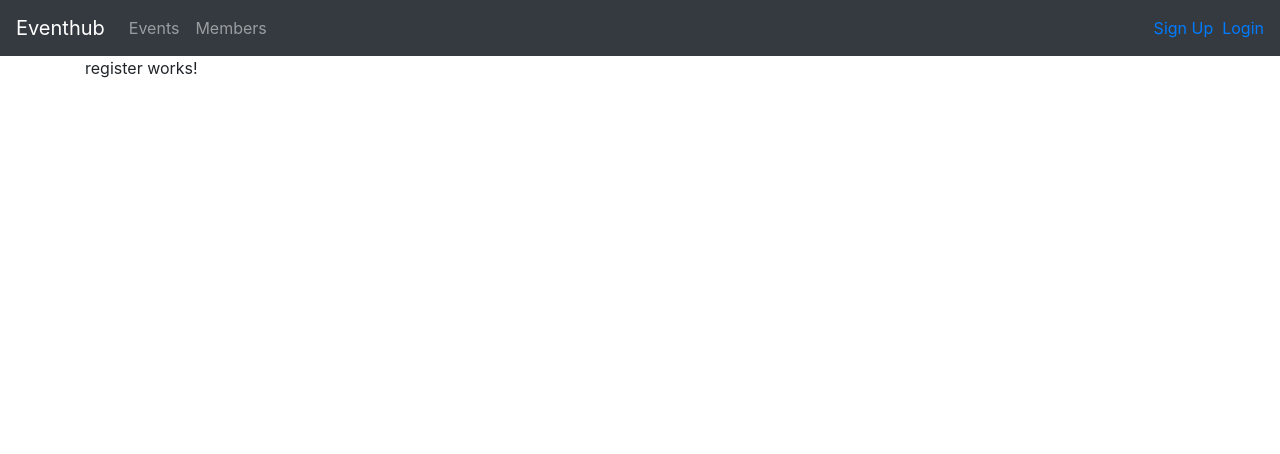
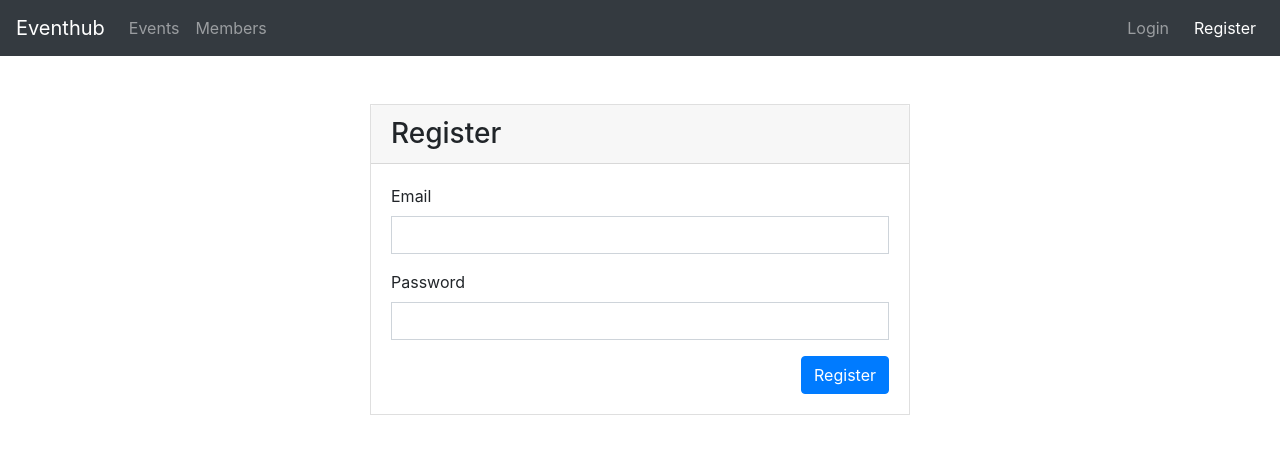
Before and after one commit to vanvibig/Angular-Authentication-Tutorial, an Angular app in the folder ngApp/: page /register in a window 1280 px wide. Shown: the top 454 px of the page. Built offline with nearby package versions, Linux system fonts and the light colour scheme.

Commit message:
Angular Authentication Tutorial - 14 - Registration UI

```diff
--- a/ngApp/src/app/app.component.html
+++ b/ngApp/src/app/app.component.html
@@ -11,12 +11,15 @@
       </li>
     </ul>
     <ul class="navbar-nav ml-auto">
-      <li><a routerLink="/login" routerLinkActive="active"> Sign Up</a></li>
+      <li class="nav-item">
+        <a class="nav-link" routerLink="/login" routerLinkActive="active"> Login</a>
+      </li>
       &nbsp;&nbsp;
-      <li><a routerLink="/register" routerLinkActive="active"> Login</a></li>
+      <li class="nav-item">
+        <a class="nav-link" routerLink="/register" routerLinkActive="active"> Register</a>
+      </li>
     </ul>
   </div>
-
 </nav>
 
 <div class="container">
--- a/ngApp/src/app/register/register.component.html
+++ b/ngApp/src/app/register/register.component.html
@@ -1,3 +1,22 @@
-<p>
-  register works!
-</p>
+<div class="row pt-5">
+    <div class="col-md-6 mx-auto">
+        <div class="card rounded-0">
+            <div class="card-header">
+                <h3 class="mb-0">Register</h3>
+            </div>
+            <div class="card-body">
+                <form class="form">
+                    <div class="form-group">
+                        <label for="">Email</label>
+                        <input [(ngModel)]="registerUserData.email" name="email" type="text" class="form-control rounded-0" required>
+                    </div>
+                    <div class="form-group">
+                        <label for="">Password</label>
+                        <input [(ngModel)]="registerUserData.password" name="password" type="password" class="form-control rounded-0" required>
+                    </div>
+                    <button (click)="registerUser()" type="button" class="btn btn-primary float-right">Register</button>
+                </form>
+            </div>
+        </div>
+    </div>
+</div>
--- a/ngApp/src/app/register/register.component.ts
+++ b/ngApp/src/app/register/register.component.ts
@@ -7,9 +7,15 @@ import { Component, OnInit } from '@angular/core';
 })
 export class RegisterComponent implements OnInit {
 
+  registerUserData = {}
+
   constructor() { }
 
   ngOnInit() {
   }
 
+  registerUser(){
+    console.log(this.registerUserData);
+  }
+
 }
--- a/ngApp/src/index.html
+++ b/ngApp/src/index.html
@@ -12,14 +12,8 @@
 </head>
 <body>
 <app-root></app-root>
-<script src="https://code.jquery.com/jquery-3.3.1.slim.min.js"
-        integrity="sha384-q8i/X+965DzO0rT7abK41JStQIAqVgRVzpbzo5smXKp4YfRvH+8abtTE1Pi6jizo"
-        crossorigin="anonymous"></script>
-<script src="https://cdnjs.cloudflare.com/ajax/libs/popper.js/1.14.3/umd/popper.min.js"
-        integrity="sha384-ZMP7rVo3mIykV+2+9J3UJ46jBk0WLaUAdn689aCwoqbBJiSnjAK/l8WvCWPIPm49"
-        crossorigin="anonymous"></script>
-<script src="https://stackpath.bootstrapcdn.com/bootstrap/4.1.1/js/bootstrap.min.js"
-        integrity="sha384-smHYKdLADwkXOn1EmN1qk/HfnUcbVRZyYmZ4qpPea6sjB/pTJ0euyQp0Mk8ck+5T"
-        crossorigin="anonymous"></script>
+<script src="https://code.jquery.com/jquery-3.3.1.slim.min.js"></script>
+<script src="https://cdnjs.cloudflare.com/ajax/libs/popper.js/1.14.3/umd/popper.min.js"></script>
+<script src="https://stackpath.bootstrapcdn.com/bootstrap/4.1.1/js/bootstrap.min.js"></script>
 </body>
 </html>
```
Also changed, not shown: ngApp/src/app/app.module.ts (+13 -10 lines).
